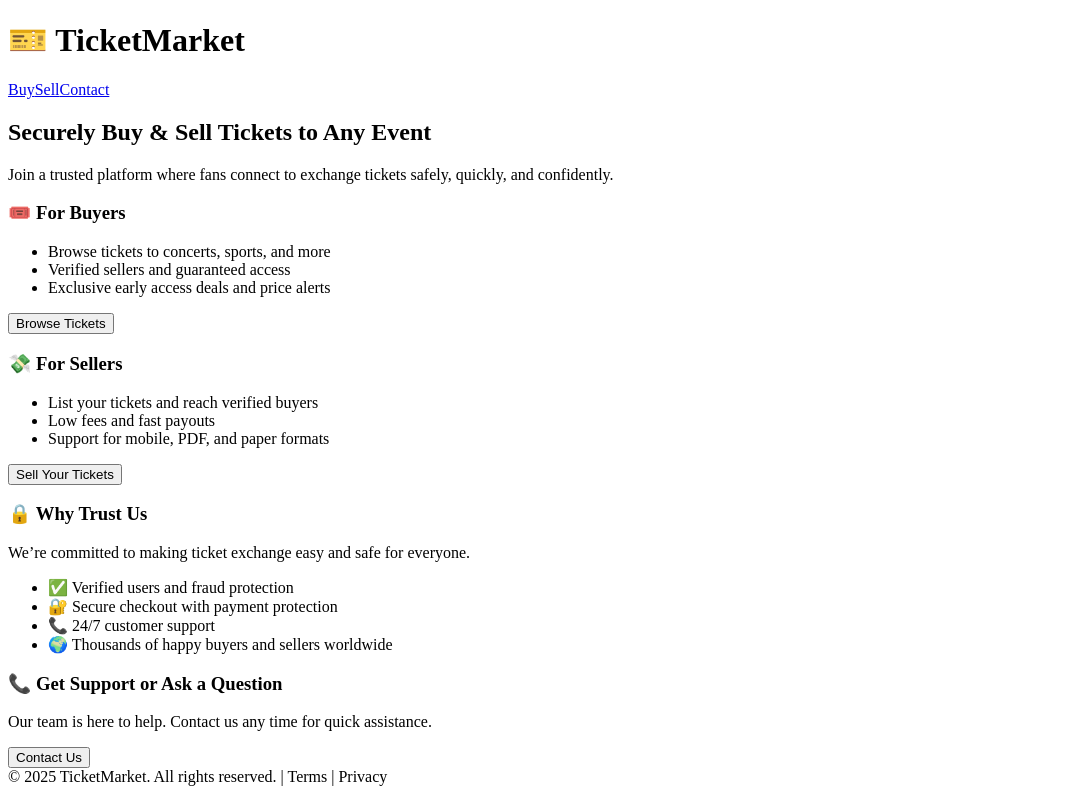
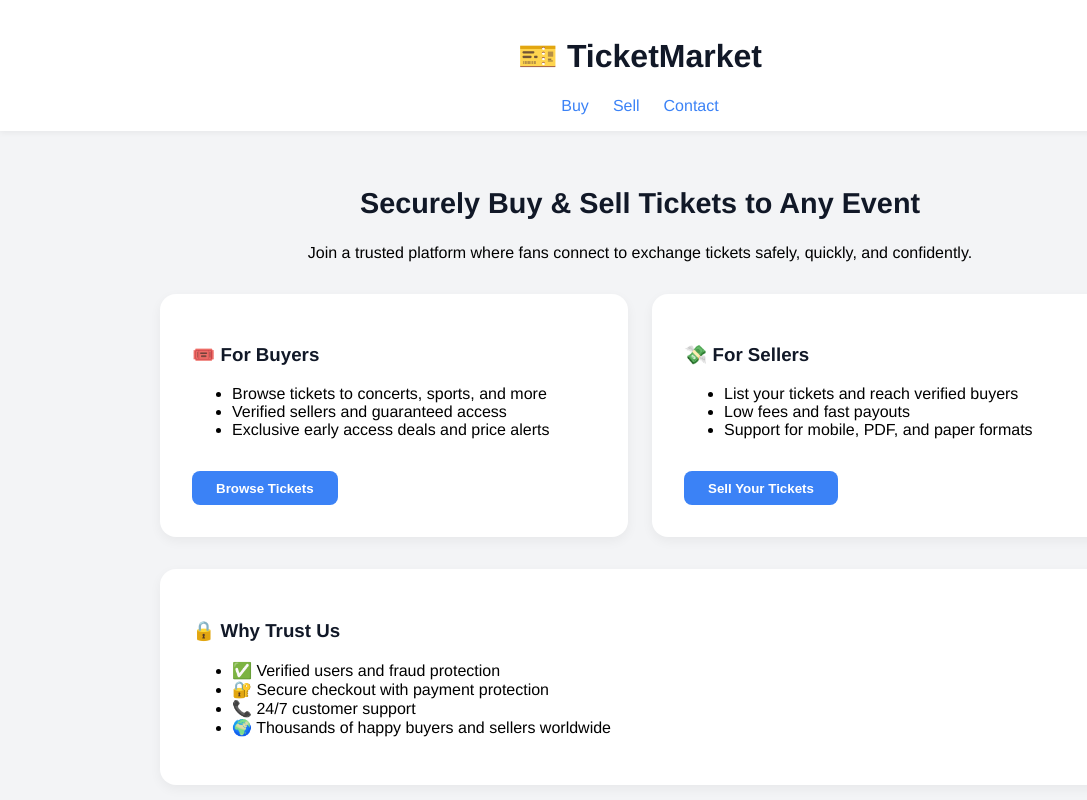
Before and after one commit to ticketgit/ticket-marketplace, a React (Create React App) app: page / in a window 1280 px wide. Shown: the top 800 px of the page, without its empty margins (0-1087 px from the left). Built offline with nearby package versions, Linux system fonts and the light colour scheme.

Commit message:
Add files via upload

```diff
--- a/package.json
+++ b/package.json
@@ -1,5 +1,5 @@
 {
-  "name": "ticket-market-cra",
+  "name": "ticket-market-modern",
   "version": "1.0.0",
   "private": true,
   "dependencies": {
--- a/public/index.html
+++ b/public/index.html
@@ -2,12 +2,11 @@
 <html lang="en">
   <head>
     <meta charset="UTF-8" />
+    <meta name="viewport" content="width=device-width, initial-scale=1.0" />
     <link rel="icon" href="%PUBLIC_URL%/favicon.ico" />
-    <meta name="viewport" content="width=device-width, initial-scale=1.0" />
     <title>Ticket Market</title>
   </head>
-  <body>
-    <noscript>You need to enable JavaScript to run this app.</noscript>
+  <body class="bg-gray-100 text-gray-800">
     <div id="root"></div>
   </body>
 </html>
--- a/src/App.js
+++ b/src/App.js
@@ -1,88 +1,65 @@
 import React from "react";
-
-function Button({ children, className = "" }) {
-  return <button className={`bg-blue-600 text-white py-2 px-4 rounded hover:bg-blue-700 ${className}`}>{children}</button>;
-}
-
-function Card({ children }) {
-  return <div className="bg-white rounded-xl shadow-md">{children}</div>;
-}
-
-function CardContent({ children, className = "" }) {
-  return <div className={`p-4 ${className}`}>{children}</div>;
-}
 
 export default function App() {
   return (
-    <div className="min-h-screen bg-gradient-to-br from-white to-gray-100 p-6">
-      <div className="max-w-5xl mx-auto">
-        <header className="flex justify-between items-center mb-8">
-          <h1 className="text-3xl font-bold">🎫 TicketMarket</h1>
-          <nav className="space-x-4 text-gray-700">
-            <a href="#buy" className="hover:underline">Buy</a>
-            <a href="#sell" className="hover:underline">Sell</a>
-            <a href="#contact" className="hover:underline">Contact</a>
+    <div>
+      <header style={{ padding: "1rem", backgroundColor: "#ffffff", boxShadow: "0 2px 6px rgba(0,0,0,0.05)", textAlign: "center" }}>
+        <h1 style={{ fontSize: "2rem" }}>🎫 TicketMarket</h1>
+        <nav style={{ marginTop: "0.5rem" }}>
+          <a href="#buy">Buy</a>
+          <a href="#sell">Sell</a>
+          <a href="#contact">Contact</a>
         </nav>
       </header>
 
-        <section className="text-center mb-10">
-          <h2 className="text-4xl font-bold mb-4">Securely Buy & Sell Tickets to Any Event</h2>
-          <p className="text-lg text-gray-600">
-            Join a trusted platform where fans connect to exchange tickets safely, quickly, and confidently.
-          </p>
+      <main className="container">
+        <section style={{ textAlign: 'center', marginBottom: '2rem' }}>
+          <h2 style={{ fontSize: "1.8rem" }}>Securely Buy & Sell Tickets to Any Event</h2>
+          <p>Join a trusted platform where fans connect to exchange tickets safely, quickly, and confidently.</p>
         </section>
 
-        <div className="grid grid-cols-1 md:grid-cols-2 gap-6 mb-10">
-          <Card id="buy">
-            <CardContent>
-              <h3 className="text-2xl font-semibold mb-4">🎟️ For Buyers</h3>
-              <ul className="list-disc list-inside text-gray-700 space-y-2">
+        <div className="grid">
+          <div className="card" id="buy">
+            <h3>🎟️ For Buyers</h3>
+            <ul>
               <li>Browse tickets to concerts, sports, and more</li>
               <li>Verified sellers and guaranteed access</li>
               <li>Exclusive early access deals and price alerts</li>
             </ul>
-              <Button className="mt-6 w-full">Browse Tickets</Button>
-            </CardContent>
-          </Card>
+            <button className="button">Browse Tickets</button>
+          </div>
 
-          <Card id="sell">
-            <CardContent>
-              <h3 className="text-2xl font-semibold mb-4">💸 For Sellers</h3>
-              <ul className="list-disc list-inside text-gray-700 space-y-2">
+          <div className="card" id="sell">
+            <h3>💸 For Sellers</h3>
+            <ul>
               <li>List your tickets and reach verified buyers</li>
               <li>Low fees and fast payouts</li>
               <li>Support for mobile, PDF, and paper formats</li>
             </ul>
-              <Button className="mt-6 w-full">Sell Your Tickets</Button>
-            </CardContent>
-          </Card>
+            <button className="button">Sell Your Tickets</button>
+          </div>
         </div>
 
-        <Card className="mb-10">
-          <CardContent className="text-center">
-            <h3 className="text-2xl font-semibold mb-3">🔒 Why Trust Us</h3>
-            <p className="text-gray-600 mb-4">We’re committed to making ticket exchange easy and safe for everyone.</p>
-            <ul className="list-disc list-inside text-gray-700 space-y-2 max-w-md mx-auto text-left">
+        <div className="card">
+          <h3>🔒 Why Trust Us</h3>
+          <ul>
             <li>✅ Verified users and fraud protection</li>
             <li>🔐 Secure checkout with payment protection</li>
             <li>📞 24/7 customer support</li>
             <li>🌍 Thousands of happy buyers and sellers worldwide</li>
           </ul>
-          </CardContent>
-        </Card>
+        </div>
 
-        <Card id="contact">
-          <CardContent className="text-center">
-            <h3 className="text-2xl font-semibold mb-2">📞 Get Support or Ask a Question</h3>
-            <p className="mb-4 text-gray-600">Our team is here to help. Contact us any time for quick assistance.</p>
-            <Button className="w-full">Contact Us</Button>
-          </CardContent>
-        </Card>
+        <div className="card" id="contact" style={{ textAlign: 'center' }}>
+          <h3>📞 Get Support or Ask a Question</h3>
+          <p>Our team is here to help. Contact us any time for quick assistance.</p>
+          <button className="button">Contact Us</button>
+        </div>
+      </main>
 
-        <footer className="text-center text-gray-500 text-sm mt-10">
+      <footer style={{ textAlign: "center", padding: "1rem", fontSize: "0.9rem", color: "#6b7280" }}>
         © 2025 TicketMarket. All rights reserved. | Terms | Privacy
       </footer>
     </div>
-    </div>
   );
 }
--- /dev/null
+++ b/src/index.css
@@ -0,0 +1,53 @@
+
+body {
+  margin: 0;
+  font-family: 'Helvetica Neue', sans-serif;
+  background-color: #f3f4f6;
+}
+h1, h2, h3 {
+  font-weight: 700;
+  color: #111827;
+}
+nav a {
+  color: #3b82f6;
+  margin: 0 12px;
+  text-decoration: none;
+}
+nav a:hover {
+  text-decoration: underline;
+}
+.container {
+  max-width: 960px;
+  margin: auto;
+  padding: 2rem;
+}
+.card {
+  background: white;
+  padding: 2rem;
+  border-radius: 1rem;
+  box-shadow: 0 4px 12px rgba(0,0,0,0.05);
+  margin-bottom: 2rem;
+}
+.button {
+  background-color: #3b82f6;
+  color: white;
+  padding: 0.6rem 1.5rem;
+  border: none;
+  border-radius: 0.5rem;
+  cursor: pointer;
+  margin-top: 1rem;
+  font-weight: 600;
+}
+.button:hover {
+  background-color: #2563eb;
+}
+.grid {
+  display: grid;
+  grid-template-columns: 1fr;
+  gap: 1.5rem;
+}
+@media (min-width: 768px) {
+  .grid {
+    grid-template-columns: 1fr 1fr;
+  }
+}
--- a/src/index.js
+++ b/src/index.js
@@ -1,5 +1,6 @@
 import React from 'react';
 import ReactDOM from 'react-dom/client';
+import './index.css';
 import App from './App';
 
 const root = ReactDOM.createRoot(document.getElementById('root'));
```
Lines whose indentation alone changed are shown as unchanged.
